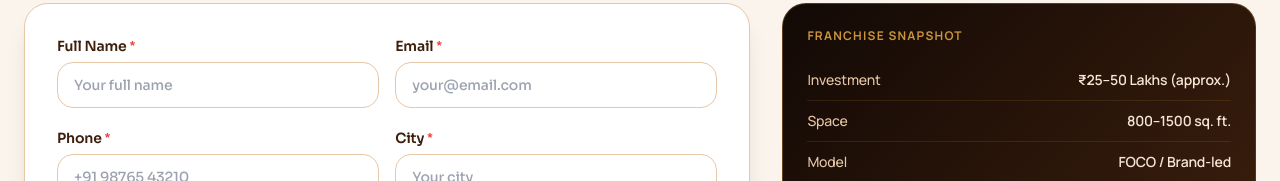
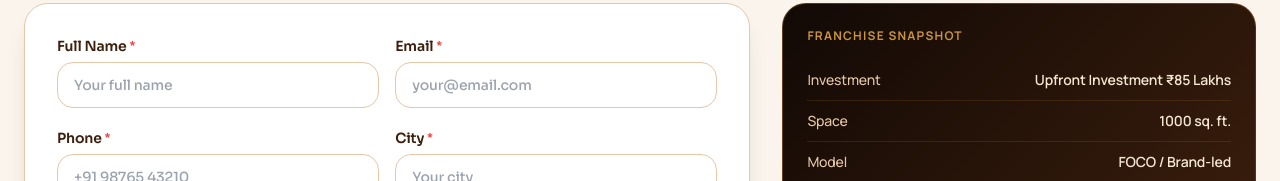
Before and after one commit to BigBean-25/big-bean-frontend, a Next.js app: page /franchise in a window 1280 px wide. Shown: the part 3754-3935 px from the top of the page. Built offline with nearby package versions, Linux system fonts and the light colour scheme; no server answers.

Commit message:
Update franchise investment requirements

```diff
--- a/src/app/franchise/FranchiseClient.tsx
+++ b/src/app/franchise/FranchiseClient.tsx
@@ -356,8 +356,8 @@ export default function Franchise() {
             </div>
             <div className="grid sm:grid-cols-2 lg:grid-cols-3 gap-5">
               {[
-                { icon: '₹', t: 'Investment Range', d: '₹25–50 Lakhs (indicative, varies by location and format)' },
-                { icon: '📐', t: 'Preferred Space', d: '800–1500 sq. ft. in a high-visibility commercial area' },
+                { icon: '₹', t: 'Investment Range', d: 'Upfront Investment ₹85 Lakhs' },
+                { icon: '📐', t: 'Preferred Space', d: '1000 sq. ft.' },
                 { icon: '📍', t: 'Location Type', d: 'High-footfall locations: malls, high streets, office zones, residential hubs' },
                 { icon: '✅', t: 'Brand Standards', d: 'Adherence to Big Bean café identity, SOP and customer experience norms' },
                 { icon: '🎯', t: 'Operations Discipline', d: 'Commitment to quality, hygiene and consistent service standards' },
@@ -429,11 +429,9 @@ export default function Franchise() {
                       <div><label className={lc} style={{ color: '#3D1F0D' }}>Investment Range</label>
                         <select className={ic} name="investmentRange" value={formData.investmentRange} onChange={handleChange}>
                           <option value="">Select range</option>
-                          <option>₹25–30 Lakhs</option>
-                          <option>₹30–40 Lakhs</option>
-                          <option>₹40–50 Lakhs</option>
-                          <option>₹50+ Lakhs</option>
-                          <option>Need guidance</option>
+                          <option>₹50 – ₹75 Lakhs</option>
+                          <option>₹75 – ₹85 Lakhs</option>
+                          <option>₹1 Crore+</option>
                         </select>
                       </div>
                     </div>
@@ -456,8 +454,8 @@ export default function Franchise() {
                 <div className="rounded-3xl p-6 border" style={{ background: 'linear-gradient(135deg,#120905,#3D1F0D)', borderColor: 'rgba(201,148,58,0.3)' }}>
                   <p className="text-xs font-bold tracking-widest mb-4" style={{ color: '#C9943A' }}>FRANCHISE SNAPSHOT</p>
                   {[
-                    ['Investment', '₹25–50 Lakhs (approx.)'],
-                    ['Space', '800–1500 sq. ft.'],
+                    ['Investment', 'Upfront Investment ₹85 Lakhs'],
+                    ['Space', '1000 sq. ft.'],
                     ['Model', 'FOCO / Brand-led'],
                     ['Brand Support', '360° support'],
                     ['Response Time', 'Within 48 hours'],
```
